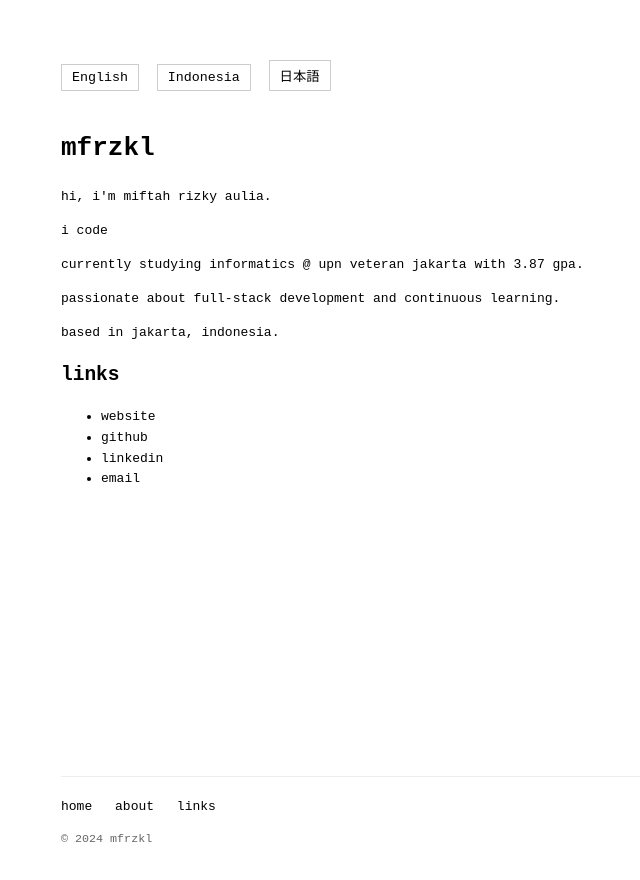
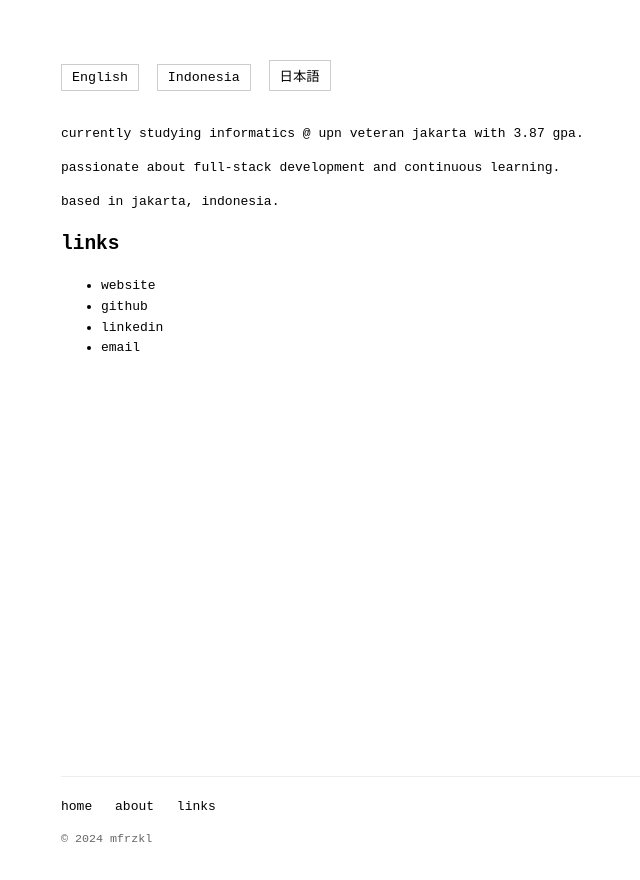
Before and after one commit to mfrzkl/yellow, a plain HTML site: page index.html in a window 1280 px wide. Shown: the whole page, without its empty margins (279-919 px from the left). Drawn offline with Linux system fonts and the light colour scheme.

Commit message:
Update index.html

```diff
--- a/index.html
+++ b/index.html
@@ -53,9 +53,6 @@
 
         <div class="content-wrapper">
             <div id="content-en" class="content active">
-                <h1>mfrzkl</h1>
-                <p>hi, i'm miftah rizky aulia.</p>
-                <p>i code</p>
                 <p>currently studying informatics @ upn veteran jakarta with 3.87 gpa.</p>
                 <p>passionate about full-stack development and continuous learning.</p>
                 <p>based in jakarta, indonesia.</p>
@@ -70,8 +67,6 @@
             </div>
 
             <div id="content-id" class="content">
-                <h1>mfrzkl</h1>
-                <p>hai, saya miftah rizky aulia.</p>
                 <p>
                 mfrzkl is a software engineer actively involved in various independent and collaborative projects. Some of these include <em>Till Jannah</em>, where mfrzkl served as a front-end developer using the MERN stack, and <em>Aluglass</em>, developed with the PERN stack.
                 </p>
```
